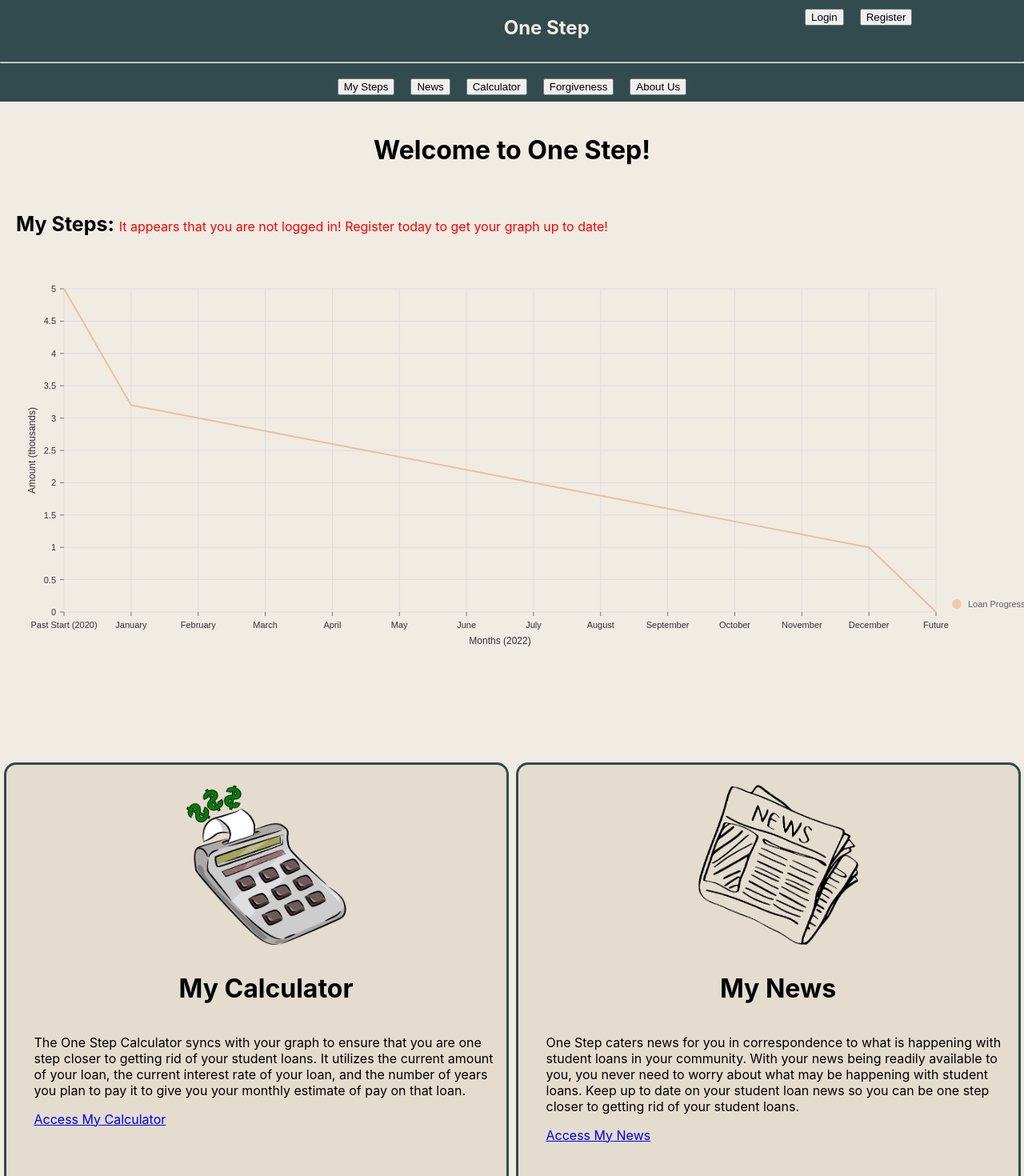
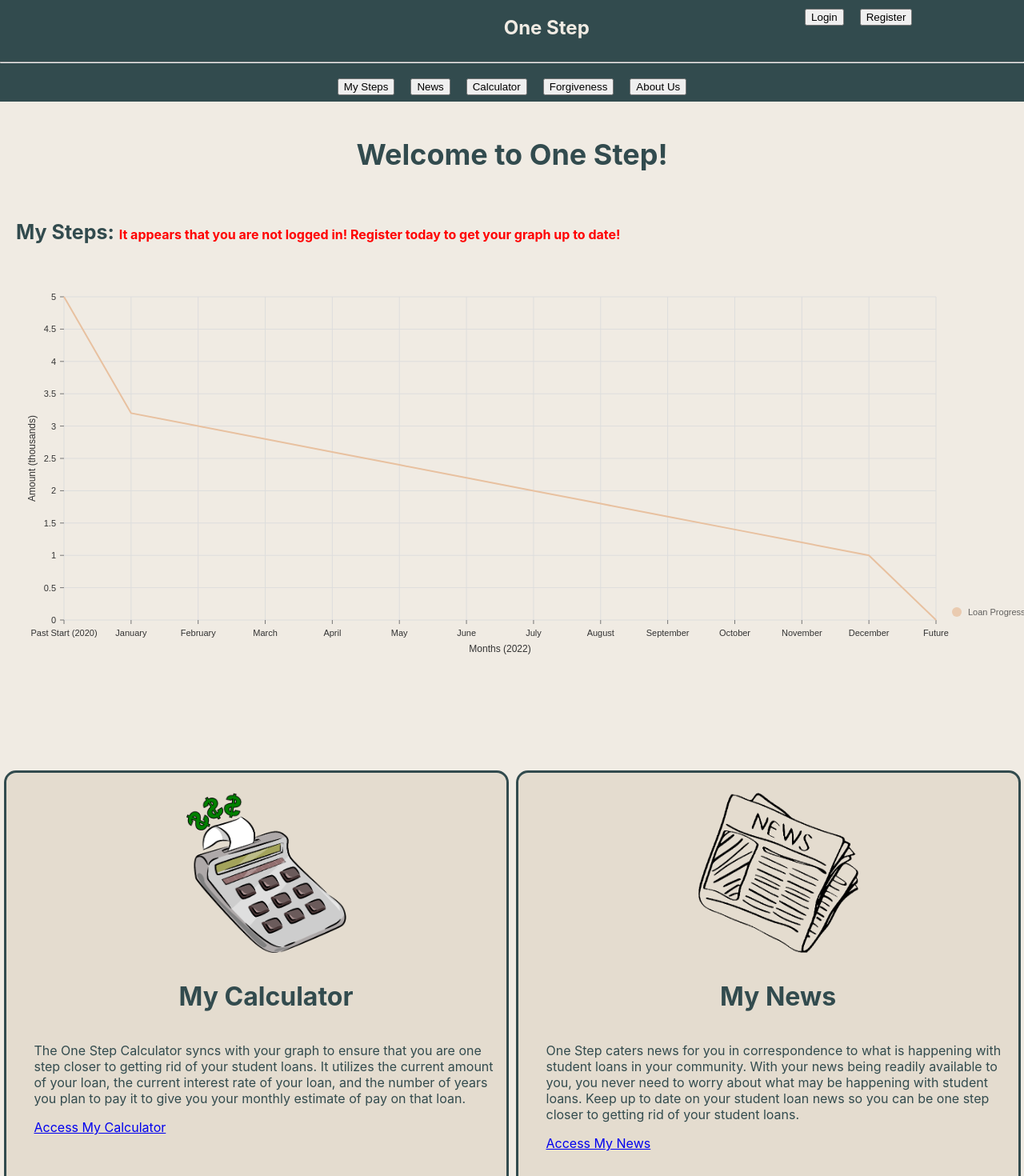
Before and after one commit to Cazi/JPMColumbusHackathon, a React (Create React App) app in the folder one-step/: page / in a window 1280 px wide. Shown: the top 1470 px of the page at 80% size. Built offline with nearby package versions, Linux system fonts and the light colour scheme.

Commit message:
color changes to home

```diff
--- a/one-step/src/components/pages/CalculatorPage/CalculatorPage.tsx
+++ b/one-step/src/components/pages/CalculatorPage/CalculatorPage.tsx
@@ -147,8 +147,8 @@ const sendForm = async (event: FormEvent<HTMLFormElement>) => {
   let highEnd:HTMLHeadingElement = document.getElementById("high-end") as HTMLHeadingElement;
   let totalInterest:HTMLHeadingElement = document.getElementById("total-interest") as HTMLHeadingElement;
 
-  calculate.innerText = 'Cost: $' + `${monthlyPayments}` + " in monthly payments";
-  highEnd.innerText = 'High-End Cost: $' + `${high}` + " in monthly payments";
+  calculate.innerText = 'Amount: $' + `${monthlyPayments}` + " in monthly payments";
+  highEnd.innerText = 'High-End Amount: $' + `${high}` + " in monthly payments";
   totalInterest.innerHTML = 'Total Interest Paid: $' + `${interestPaid}`;
 }
 
--- a/one-step/src/components/pages/LearnMorePage/LearnMorePage.tsx
+++ b/one-step/src/components/pages/LearnMorePage/LearnMorePage.tsx
@@ -67,12 +67,13 @@ const WhatWeDoContainer = styled.div`
   display: flex;
   flex-direction: column;
   justify-content: flex-start;
-  border-style: solid;
-  border-radius: 50px;
+  border: 3px solid #324b4e;
+  border-radius: 15px;
+  background-color: #e4dccf;
   padding: 20px;
   margin: 10px;
+  width: 60%;
   color: #324b4e;
-  width: 60%;
 `;
 const LearnMoreContainer = styled.p`
  color: #324b4e;
@@ -81,11 +82,12 @@ const LearnMoreContainer = styled.p`
 const MissionStatementContainer = styled.div`
   display: flex;
   justify-content: center;
-  border-style: solid;
-  border-radius: 20px;
   padding: 26px;
   margin: 20px;
   font-size: 24px;
+  border: 3px solid #324b4e;
+  border-radius: 15px;
+  background-color: #e4dccf;
   color: #324b4e;
 `;
 const MissionStatement = styled.p`
@@ -96,13 +98,14 @@ const MissionStatement = styled.p`
 const StyledFooter = styled.footer`
   display: flex;
   justify-content: center;
-  border-style: solid;
-  border-radius: 20px;
   padding: 26px;
   margin: 20px;
   font-size: 17px;
   font-weight: bold;
   color: #324b4e;
+  border: 3px solid #324b4e;
+  border-radius: 15px;
+  background-color: #e4dccf;
 `;
 
 const LearnMorePage: FC = () => {
--- a/one-step/src/components/pages/MyStepsPage/MyStepsPage.tsx
+++ b/one-step/src/components/pages/MyStepsPage/MyStepsPage.tsx
@@ -20,6 +20,8 @@ const TitleContainer = styled.div`
     display: flex;
     justify-content: center;
     padding-top: 20px;
+    color: #324b4e;
+    font-size: 18px;
 `
 
 const BoxedContainer = styled.div`
@@ -41,6 +43,7 @@ const CalculatorBox = styled.div`
     padding-top: 25px;
     padding-left: 25px;
     flex-direction: column;
+    color: #324b4e;
 `
 
 const ImageLocation = styled.div`
@@ -58,6 +61,7 @@ const NewsBox = styled.div`
     padding-top: 25px;
     padding-left: 25px;
     flex-direction: column;
+    color: #324b4e;
 `
 const ImageHold = styled.img`
     height: 200px;
@@ -77,10 +81,11 @@ const HeaderConstraint = styled.div`
 
 const ParagraphChange = styled.p`
     color: red;
+    font-weight: bold;
 `
 
 const BoldChange = styled.b`
-    color: black;
+    color: #324b4e;
     font-size: 25px;
 `
 
```
